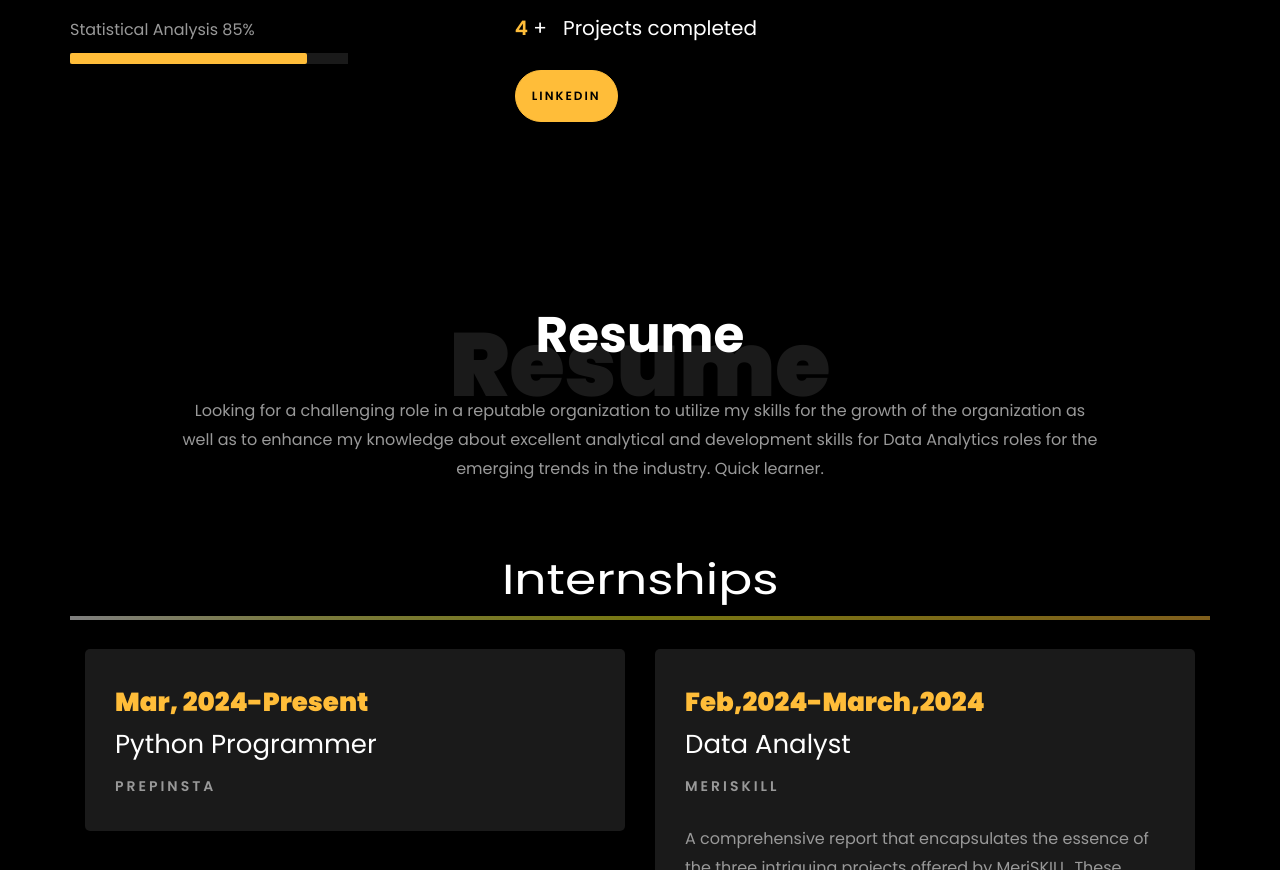
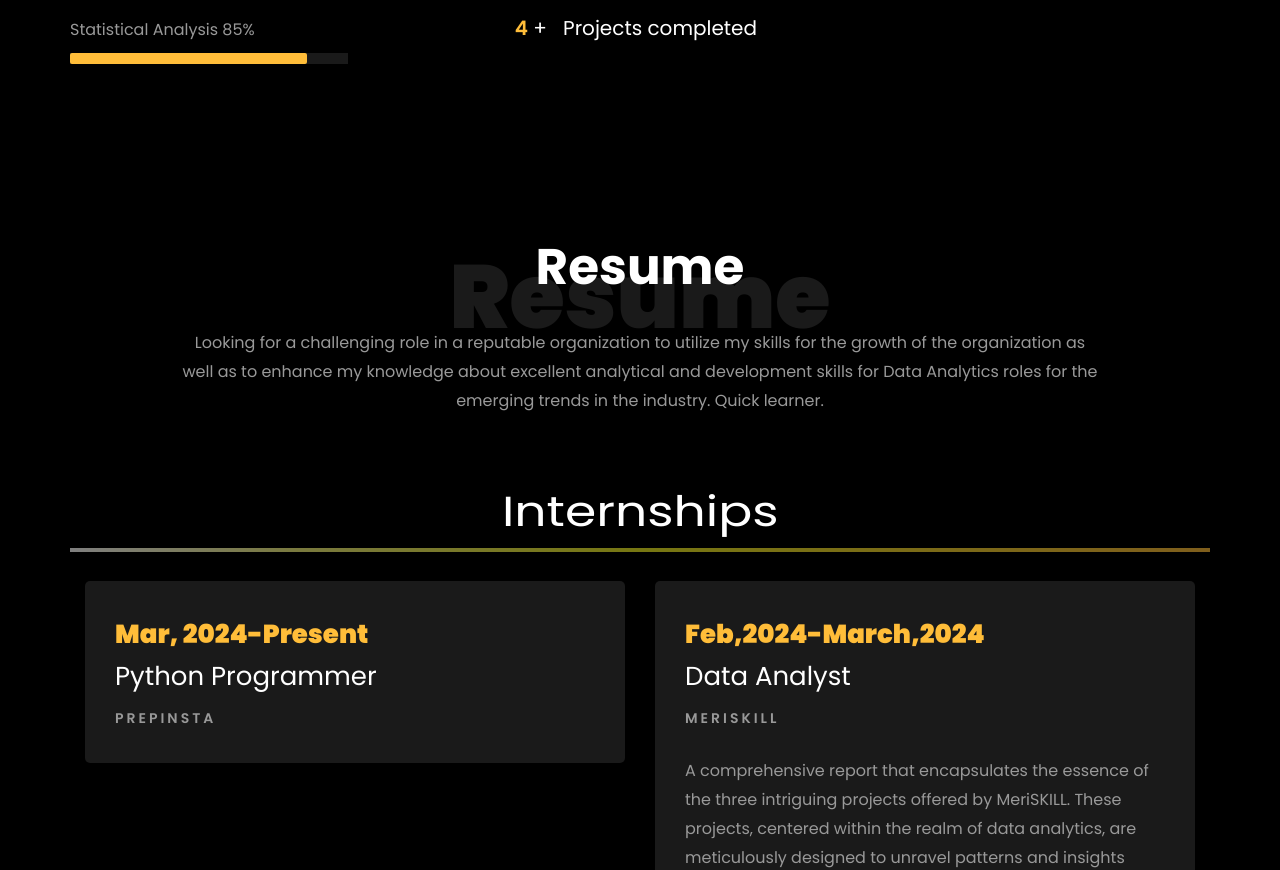
Before and after one commit to Swetha7788/Swetha7788.github.io, a plain HTML site: page index.html in a window 1280 px wide. Shown: the part 1313-2183 px from the top of the page. Drawn offline with Linux system fonts and the light colour scheme; files whose address does not match are found by name.

Commit message:
index.html

```diff
--- a/index.html
+++ b/index.html
@@ -187,9 +187,6 @@
 						<br>
 						<br>
 			            <h2>Junior Data Analyst</h2>
-						<!-- <h2 class="d-flex" style="margin-bottom: 0">With over 5 years of experience</h2> -->
-						<!-- <br> -->
-<!-- 			            <p><a href="www.linkedin.com/in/swetha-putchakayala-7185ab222" class="btn btn-primary py-3 px-4">LinkedIn</a>  -->
 
 		            </div>
 		          </div>
@@ -286,7 +283,7 @@
 									<span class="number" data-number="5">0</span> <span>+</span>
 									<span>&nbsp; Projects completed</span>
 								</p>
-								<p><a href="www.linkedin.com/in/swetha-putchakayala-7185ab222" class="btn btn-primary py-3 px-3">LinkedIn</a></p>
+
 							</div>
 						</div>
 					</div>
```
